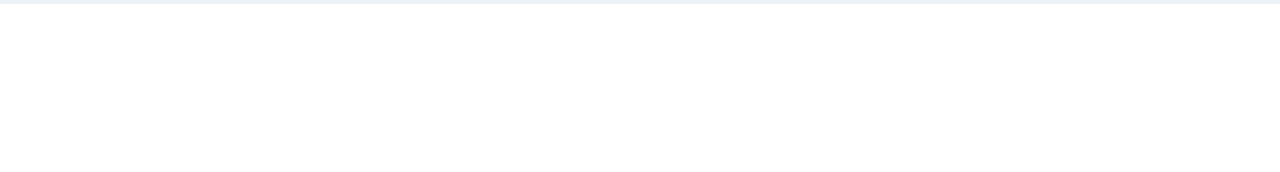
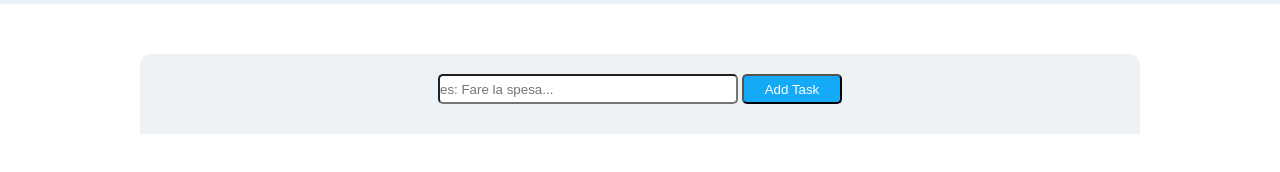
Before and after one commit to danielemantovani/html-css-toboolist, a plain HTML site: page index.html in a window 1280 px wide. Shown: the part 76-248 px from the top of the page. Drawn offline with Linux system fonts and the light colour scheme.

Commit message:
feat: funzione aggiungi task

```diff
--- a/css/style.css
+++ b/css/style.css
@@ -8,8 +8,34 @@
     background-color: rgb(237 242 247);
     height: 80px;
     text-align: center;
+    margin-bottom: 50px;
 }
 
 .logo{
     margin-top: 10px;
 }
+
+/* primo container con funzione inserimento nuovi task */
+
+.input-container{
+    background-color: rgb(237 242 247);
+    height: 80px;
+    width: 1000px;
+    text-align: center;
+    padding-top: 20px;
+    border-radius: 10px 10px 0 0
+}
+
+.box-ins-task{
+    height: 30px;
+    width: 300px;
+    border-radius: 5px;
+}
+
+.button-add-task{
+    background-color: rgb(20 170 245);
+    color: white;
+    height: 30px;
+    width: 100px;
+    border-radius: 5px;
+}
--- a/index.html
+++ b/index.html
@@ -1,17 +1,25 @@
 <!DOCTYPE html>
 <html lang="en">
+
 <head>
     <meta charset="UTF-8">
     <meta name="viewport" content="width=device-width, initial-scale=1.0">
     <title>Toboolist</title>
     <link rel="stylesheet" href="./css/style.css">
 </head>
+
 <body>
     <header class="header">
         <img class="logo" src="./img/logo.png" alt="logo Boolean con scritta Toboolist">
     </header>
     <main>
-
+        <section> <!-- creazione primo container per aggiunta task -->
+            <div class="input-container">
+                <input class="box-ins-task" type="text" placeholder="es: Fare la spesa...">
+                <button class="button-add-task">Add Task</button>
+            </div>
+        </section>
     </main>
 </body>
+
 </html>
```
